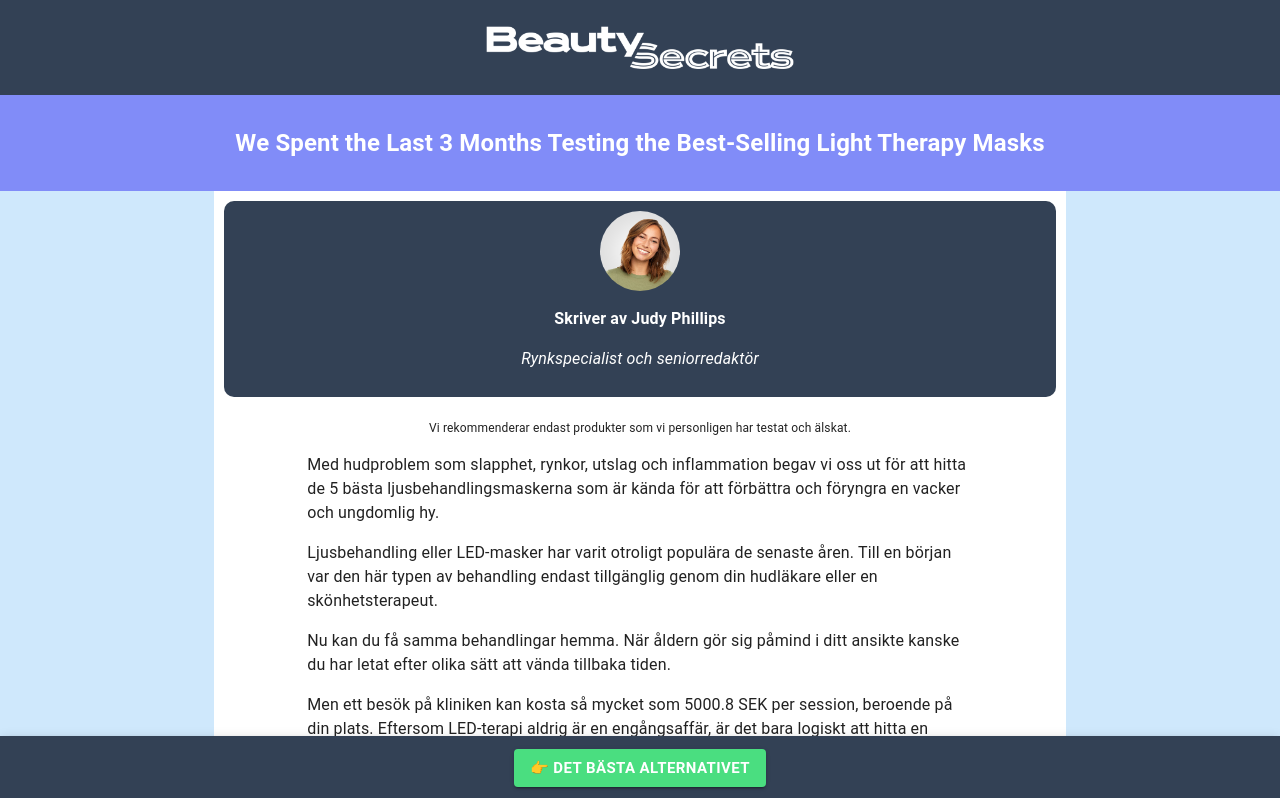
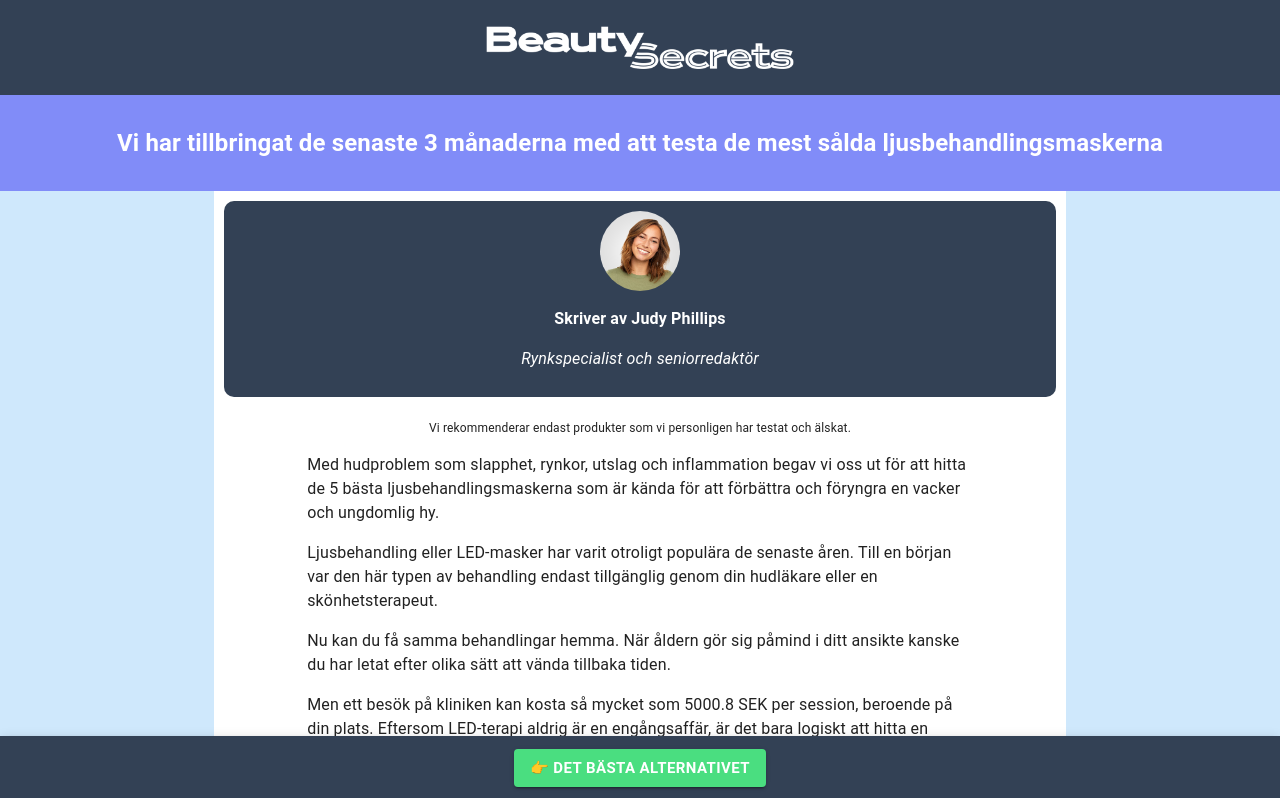
Before and after one commit to cyberkingz/blog-nova, a React (Create React App) app: page /sw in a window 1280 px wide. Shown: the top 798 px of the page. Built offline with nearby package versions, Linux system fonts and the light colour scheme.

Commit message:
update subheader sw

```diff
--- a/src/ComponentsSw/SubHeader.js
+++ b/src/ComponentsSw/SubHeader.js
@@ -4,7 +4,7 @@ import './SubHeader.css'
 function SubHeader() {
   return (
     <div className='SubHeader' style={{display: 'flex', flexDirection: 'column', justifyContent: 'center', backgroundColor: '#818cf8', padding: '10px', color: 'white'}}>
-        <h2>We Spent the Last 3 Months Testing the Best-Selling Light Therapy Masks</h2>
+        <h2>Vi har tillbringat de senaste 3 månaderna med att testa de mest sålda ljusbehandlingsmaskerna</h2>
     </div>
   )
 }
```
